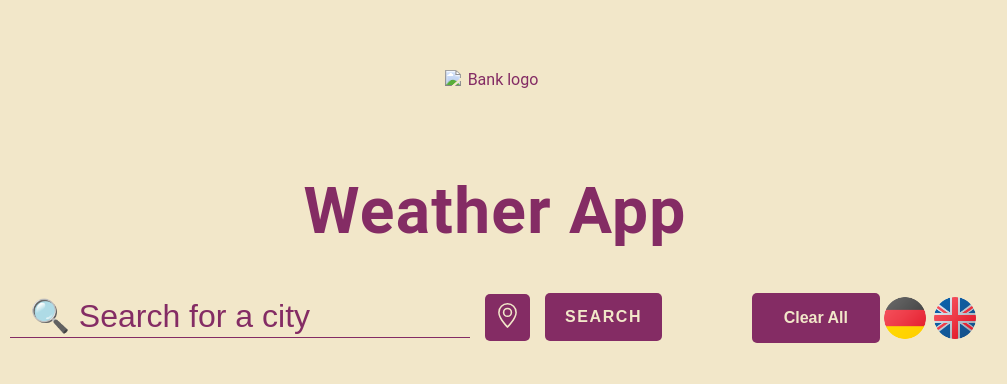
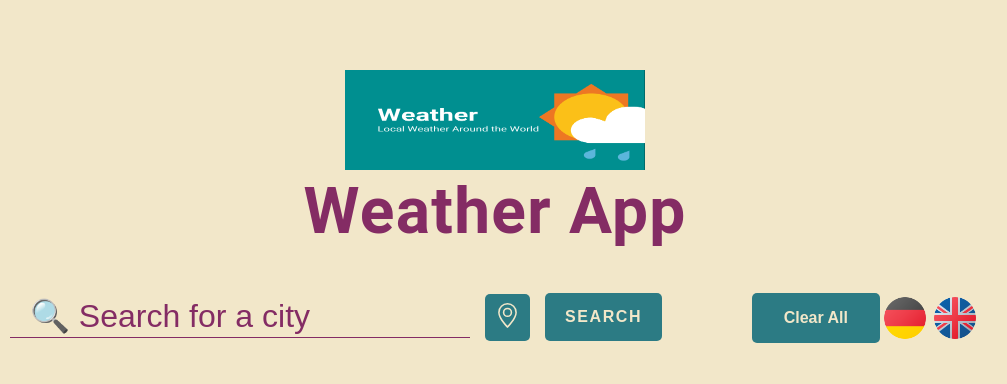
Before and after one commit to gulsen06/JS-Weather-App-Project, a plain HTML site: page index.html in a window 1280 px wide. Shown: the whole page, without its empty margins (145-1152 px from the left). Drawn offline with nearby package versions, Linux system fonts and the light colour scheme.

Commit message:
readme eklendi

```diff
--- a/css/style.css
+++ b/css/style.css
@@ -6,7 +6,7 @@
   --text_med: #fff;
   --text_dark: #f4edda;
   /* --red: #6c4a8e; */
-  --red: #842c64;
+  --red: #2c7b84;
   --darkred: #6c2552;
   --orange: #ede0bc;
 }
@@ -229,7 +229,7 @@ body {
 }
 
 #logo {
-  width: 100px;
+  width: 300px;
   height: 100px;
 }
 
```
Also changed, not shown: img/weather-app.png (added), weather.gif (added).
